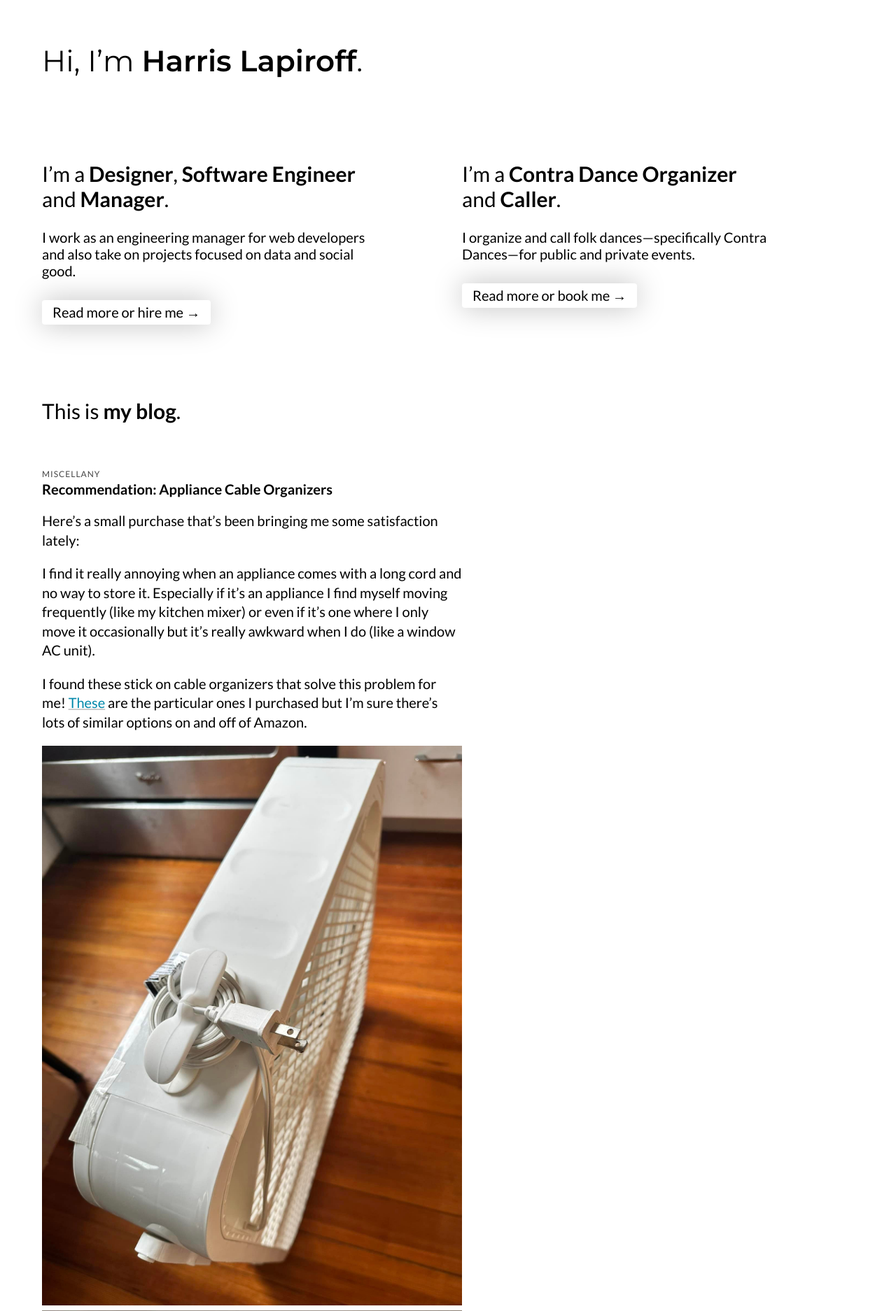
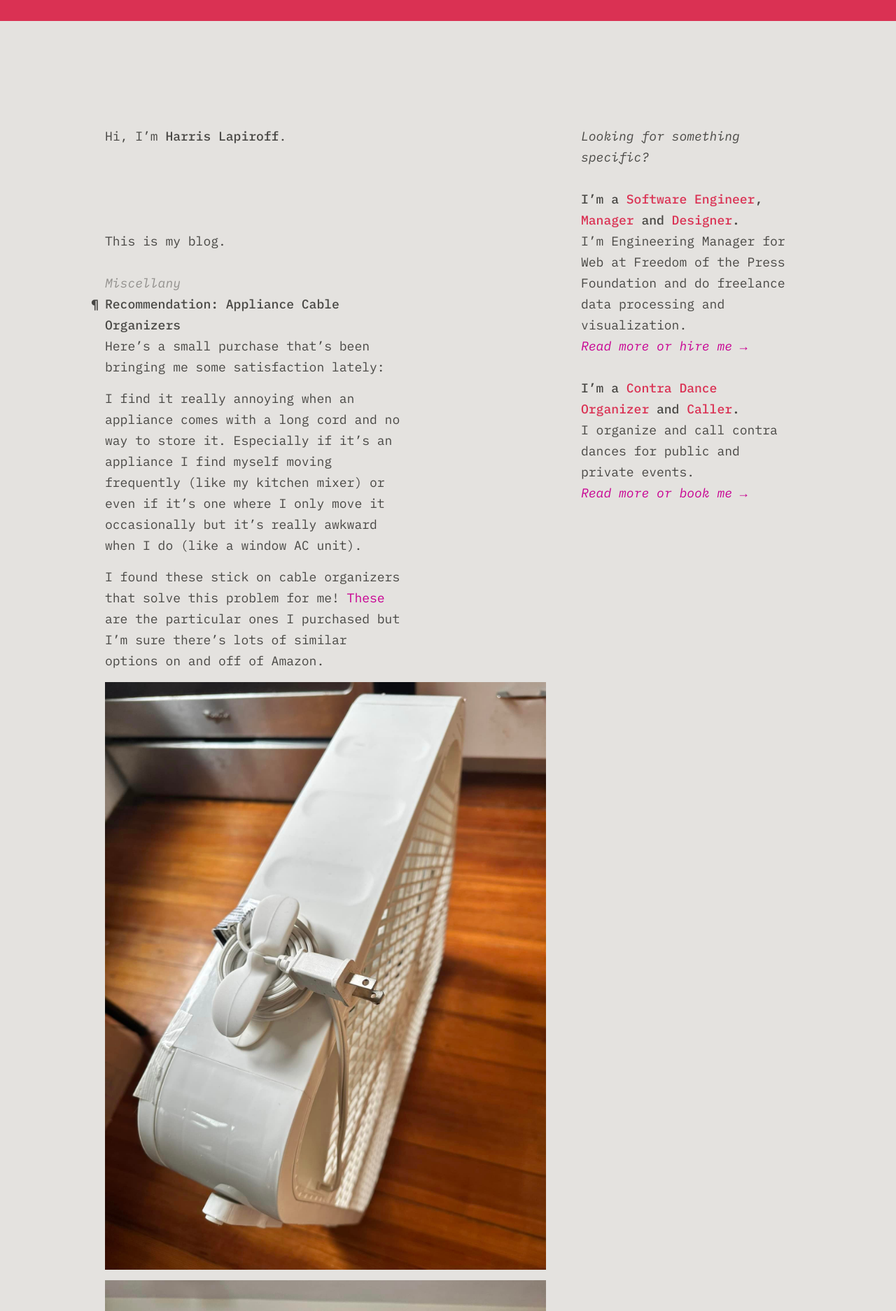
Before and after one commit to harrislapiroff/chromamine.com, a Jekyll site: the page built from index.md, in a window 1280 px wide. Shown: the top 1874 px of the page at 70% size. Built offline with Jekyll 4.4.1, drawn with Linux system fonts in a browser that asks for light colours.

Commit message:
Redesign everything to use a fun monospace aesthetic

```diff
--- a/_layouts/base.html
+++ b/_layouts/base.html
@@ -6,7 +6,6 @@
 		<title>{% if page.title %}{{ page.title }} | {% endif %}Harris Lapiroff</title>
         <link rel="preconnect" href="https://fonts.googleapis.com">
         <link rel="preconnect" href="https://fonts.gstatic.com" crossorigin>
-        <link href="https://fonts.googleapis.com/css2?family=Lato:wght@400;700&family=Montserrat:wght@400;600&display=swap" rel="stylesheet">
         <link href="/static/styles/universal.css" rel="stylesheet">
 		{% if layout.stylesheets %}
 			{% for stylesheet in layout.stylesheets %}
--- a/_layouts/home.html
+++ b/_layouts/home.html
@@ -9,14 +9,15 @@ stylesheets: [home]
 
 <main>
 	<div class="pick-a-pill">
+		<h2>Looking for something specific?</h2>
 		<a href="/tech/" class="pill engineer">
-			<h2 class="section-title">I’m a <span class="role">Designer</span>, <span class="role">Software Engineer</span> and&nbsp;<span class="role">Manager</span>.</h2>
-			<p>I work as an engineering manager for web developers and also take on projects focused on data and social good.</p>
+			<h3 class="section-title">I’m a <span class="role">Software Engineer</span>, <span class="role">Manager</span> and <span class="role">Designer</span>.</h3>
+			<p>I’m Engineering Manager for Web at Freedom of the Press Foundation and do freelance data processing and visualization.</p>
 			<span class="pill-button">Read more or hire me &rarr;</span>
 		</a>
 		<a href="/dance/" class="pill dancer">
-			<h2 class="section-title">I’m a <span class="role">Contra Dance Organizer</span> and&nbsp;<span class="role">Caller</span>.</h2>
-			<p>I organize and call folk dances—specifically Contra Dances—for public and private events.</p>
+			<h3 class="section-title">I’m a <span class="role">Contra Dance Organizer</span> and&nbsp;<span class="role">Caller</span>.</h3>
+			<p>I organize and call contra dances for public and private events.</p>
 			<span class="pill-button">Read more or book me &rarr;</span>
 		</a>
 	</div>
--- a/static/styles/home.sass
+++ b/static/styles/home.sass
@@ -1,23 +1,57 @@
 ---
 ---
 
+@import url('https://fonts.googleapis.com/css2?family=IBM+Plex+Mono:ital,wght@0,400;0,500;1,400;1,500&display=swap')
+
+=med-dn
+    @media (max-width: 1200px)
+        @content
+
 =small-dn
-    @media (max-width: 60rem)
+    @media (max-width: 960px)
         @content
 
 =tiny-dn
-    @media (max-width: 40rem)
+    @media (max-width: 600px)
+        @content
+
+=dark-mode
+    @media (prefers-color-scheme: dark)
         @content
 
 \:root
-    --max-width: 120rem
-    --text-column-max-width: 60rem
-    --h-pad: 6rem
-    --v-pad: 4rem
+    --font-face-base: 'IBM Plex Mono', monospace
+    --font-size-base: 1.8rem
+    --line-height-base: 3rem
+    --font-weight-base: 400
+    --font-weight-bold: 500
+    --sidebar-width: 30rem
+    --blog-aside-width: 20rem
+    --gutter-width: 5rem
+    --body-margin: 15rem
 
-    +small-dn
-        --h-pad: 2rem
-        --v-pad: 1rem
+    --color-base: lch(30% 2 87)
+    --color-gray: lch(60% 2 87)
+    --color-accent-1: lch(50% 70 20)
+    --color-accent-2: lch(50% 140 200)
+    --color-bg: lch(90% 2 87)
+    --color-link: lch(29% 132 339)
+    --color-link-hover: lch(10% 132 339)
+    --color-pill-hover-bg: lch(100% 0 0 / 0.5)
+
+    +dark-mode
+        --color-base: lch(70% 2 87)
+        --color-gray: lch(60% 2 87)
+        --color-accent-1: lch(50% 70 20)
+        --color-accent-2: lch(50% 140 200)
+        --color-bg: lch(10% 2 87)
+        --color-link: lch(29% 132 339)
+        --color-link-hover: lch(50% 132 339)
+        --color-pill-hover-bg: lch(0% 0 0 / 0.5)
+
+    +med-dn
+        --body-margin: 5rem
+
 
 *
     // IE6 was right
@@ -25,95 +59,137 @@
 
 html
     font-size: 10px
-    background: #FFF
+    background: var(--color-bg)
+    border-top: 3em solid var(--color-accent-1)
 
 body
-    font-family: Lato, sans-serif
-    font-size: 2rem
+    font-family: var(--font-face-base)
+    font-size: var(--font-size-base)
+    font-weight: var(--font-weight-base)
+    line-height: var(--line-height-base)
+    color: var(--color-base)
+    margin: var(--body-margin)
+    padding-right: calc(var(--gutter-width) + var(--sidebar-width))
+    position: relative
+
+    +small-dn
+        padding-right: 0
+
+h1, h2, h3, h4, h5, h6
+    font-size: var(--font-size-base)
+    font-weight: var(--font-weight-bold)
+
+h1, h2, h3, h4, h5, h6, p, ul, ol, li, blockquote, pre
     margin: 0
     padding: 0
-    background: #FFF
-    max-width: var(--max-width)
 
 a
-    color: #08A
-    text-decoration-color: #CCC
-    &:hover
-        color: #069
-        text-decoration-color: #069
+    color: inherit
+    text-decoration: none
 
-.page-header
-    padding: calc(var(--v-pad) + 1rem) var(--h-pad) var(--v-pad) var(--h-pad)
-    max-width: var(--max-width)
-    &__title
-        margin: 0
-        padding: 0
-        font-weight: 400
-        font-family: Montserrat, sans-serif
-        font-size: 4.2rem
-        line-height: 7.5rem
-        .name
-            font-weight: 600
+.page-header__title
+    font-weight: var(--font-weight-base)
+    margin-bottom: calc(var(--line-height-base) * 4)
+    > .name
+        font-weight: var(--font-weight-bold)
+
+    +tiny-dn
+        margin-bottom: calc(var(--line-height-base) * 2)
 
 .pick-a-pill
-    max-width: var(--max-width)
-    display: flex
-    flex-direction: row
-    +tiny-dn
-        flex-direction: column
+    position: absolute
+    top: 0
+    right: 0
+    width: var(--sidebar-width)
 
-.pill
-    display: block
-    flex-basis: 50%
-    padding: var(--v-pad) var(--h-pad)
-    text-decoration: none
-    color: inherit
-    transition: background-color 0.2s ease-in-out
-    &:hover
+    +small-dn
+        position: static
+        width: auto
+        margin-bottom: calc(3 * var(--line-height-base))
+
+    h2
+        margin-bottom: calc(var(--line-height-base) / 2)
+        font-weight: var(--font-weight-base)
+        font-style: italic
+
+        +small-dn
+            display: none
+
+    .pill
+        display: block
+        padding: calc(var(--line-height-base) / 2)
+        transition: background 0.2s ease-in-out
         color: inherit
-        background-color: #EEE
+        margin-top: 0
+        margin-left: calc(-1 * var(--line-height-base) / 2)
+        margin-right: calc(-1 * var(--line-height-base) / 2)
+        margin-bottom: 0
 
-.pill-button
-    display: inline-block
-    border-radius: 0.4rem
-    background: #fff
-    padding: 0.5rem 1.5rem
-    margin-top: 1rem
-    box-shadow: 0 0 4rem 0 hsla(0, 0, 0, 0.25)
+        h3
+            font-weight: var(--font-weight-bold)
+            .role
+                color: var(--color-accent-1)
 
-.section-title
-    font-weight: 400
-    > .role
-        font-weight: 600
+        .pill-button
+            font-style: italic
+            color: var(--color-link)
+            transition: color 0.2s ease-in-out
+
+        &:hover
+            background: var(--color-pill-hover-bg)
+            .pill-button
+                text-decoration: underline
+                text-decoration-color: lch(80% 0 0)
+                color: var(--color-link-hover)
 
 .blog
-    padding: var(--v-pad) var(--h-pad)
+    .section-title
+        font-weight: var(--font-weight-base)
 
-.blog-post
-    padding-top: var(--v-pad)
-    > header
-        > .category
-            color: #444
-            text-transform: uppercase
-            letter-spacing: 0.1rem
-            font-size: 1.2rem
-        > h3
-            font-size: 2rem
-            margin-top: 0.25rem
-            > a
-                color: inherit
-                text-decoration: none
-                &:hover
-                    text-decoration: underline
+    .blog-post
+        margin-top: var(--line-height-base)
+        margin-bottom: calc(var(--line-height-base) * 3)
+        padding-right: var(--blog-aside-width)
+        .category
+            font-style: italic
+            color: var(--color-gray)
+        header h3 a
+            transition: color 0.2s ease-in-out
+            &::before
+                display: inline-block
+                content: '¶'
+                margin-left: -2em
+                width: 1.5em
+                padding-right: 0.5em
+                text-align: right
+            &:hover
+                color: var(--color-link)
+
+        +tiny-dn
+            padding-right: 0
 
 .blog-post-content
-    max-width: var(--text-column-max-width)
-    font-size: 2rem
-    line-height: 2.75rem
+    overflow-wrap: break-word
 
-.blog-post-content img
-    max-width: 100%
+    p, ul, ol
+        margin-bottom: calc(var(--line-height-base) / 2)
 
-footer
-    padding: var(--v-pad) var(--h-pad)
-    border-top: 0.1rem solid #EEE
+    img
+        display: block
+        margin-bottom: calc(var(--line-height-base) / 2)
+        max-width: calc(100% + var(--blog-aside-width))
+        +tiny-dn
+            max-width: 100%
+
+    a
+        color: var(--color-link)
+        transition: color 0.2s ease-in-out
+        &:hover
+            text-decoration: underline
+            text-decoration-color: lch(80% 0 0)
+            color: var(--color-link-hover)
+
+    > p:last-child, & > ul li:last-child, & > ol li:last-child
+        &::after
+            content: " ⭓"
+            color: var(--color-accent-2)
```
